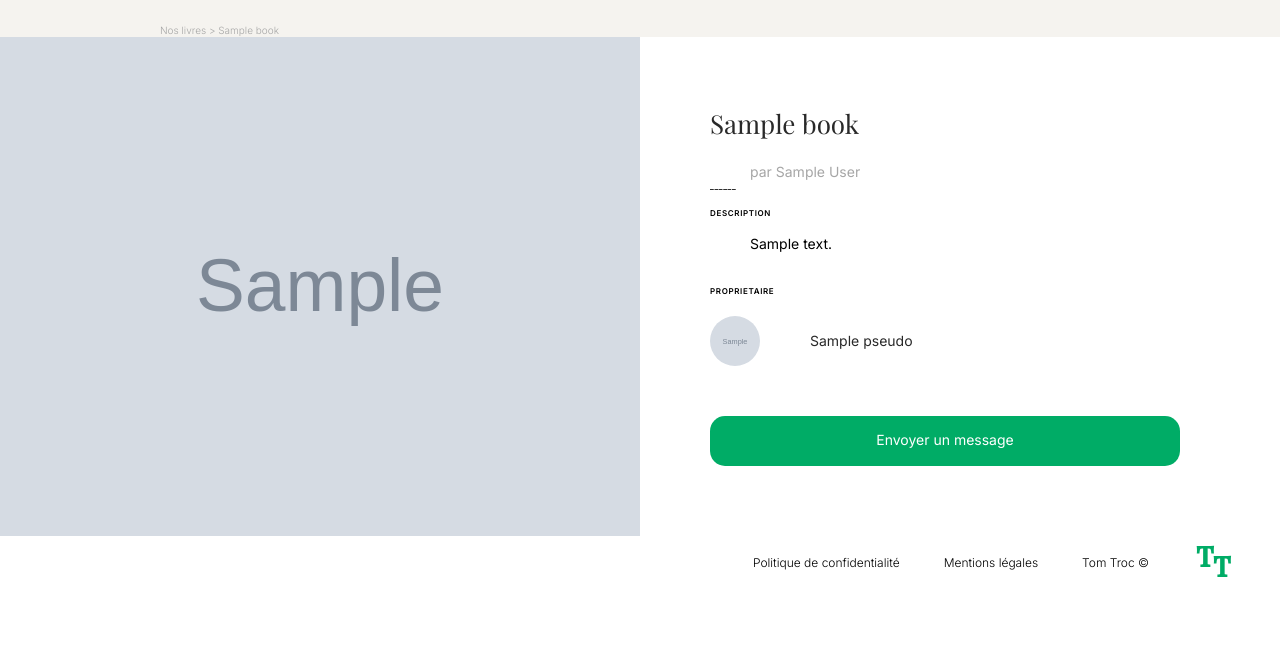
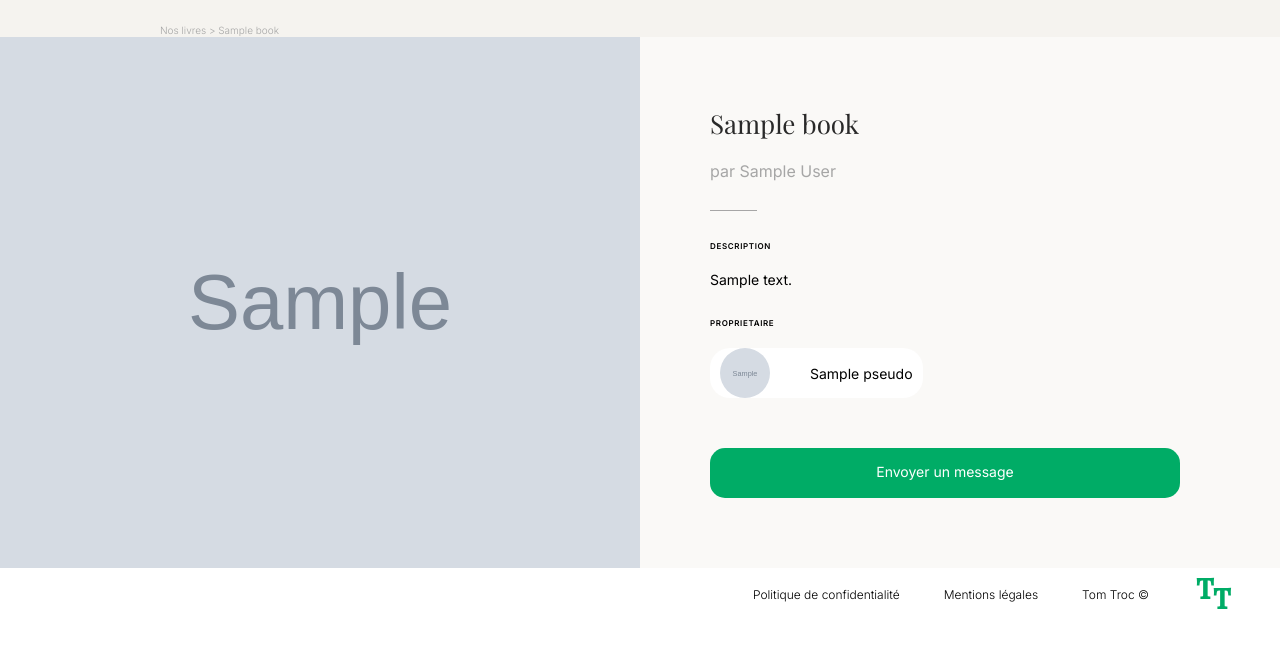
Before and after one commit to Alan971/tom_troc, a PHP site: template views/templates/singleBook.php in a window 1280 px wide. Shown: the part 51-699 px from the top of the page. Run offline with PHP 8.4, Linux system fonts and the light colour scheme; the visitor is signed in with stand-in values (Sample User, id 1); the template is opened without the code that fills it: most values are stand-ins (such as "Sample title", 1, 10 or a date in 2020); grey boxes marked "Sample" are stand-in pictures; data that the repository does not hold is empty; some web fonts are replaced.

Commit message:
modification de présentation de la page singleBook

```diff
--- a/controllers/BookController.php
+++ b/controllers/BookController.php
@@ -38,6 +38,7 @@ class BookController {
     public function showSingleBook() :void {
         // Récupération de l'id du livre demandé.
         $id = Utils::request("id", -1);
+        $idUser = $_SESSION['idUser'];
 
         $bookManager = new BookManager();
         $book = $bookManager->getBookById($id);
@@ -47,7 +48,7 @@ class BookController {
         $owner = $bookOwner->getUserById($book->getidUser());
 
         $view = new View($book->getTitle());
-        $view->render("singleBook", ['book' => $book, 'owner' => $owner]);
+        $view->render("singleBook", ['book' => $book, 'owner' => $owner, 'idUser' => $idUser]);
     }
 
     /**
--- a/css/homestyle.css
+++ b/css/homestyle.css
@@ -379,7 +379,7 @@
 }
 #singleBookDescription {
     width: 100%;
-    background-color: var(--backgroundPaleColor);
+    background-color: var(--backgroundPaleGrey);
     display: flex;
     flex-direction: row;
 }
@@ -391,21 +391,46 @@
     padding: 70px;
     padding-right: 100px;
 }
+#titleSingleBook {
+    width: 100%;
+}
+#titleSingleBook h3 {
+    color: var(--hamzaColor);
+    font-family: Inter;
+    font-size: 16px;
+    font-weight: 400;
+    line-height: 19.36px;
+    text-align: left;
+}
+#singleBookLigne {
+    width: 10%;
+    height: 30px;
+    border-bottom: 1px solid var(--hamzaColor);
+}
+#singleBookContent {
+    width: 100%;
+}
+#singleBookContent p {
+    width: 100%;
+    overflow-wrap: break-word;
+}
 #owner {
-    width: 100%;
+    width: fit-content;
+    background-color: var(--backgroundPaleColor);
+    border-radius: 20px;
     display: flex;
     flex-direction: row;
     align-items: center;
-    margin-top: 20px;
+    padding-right: 10px;
 }
 #owner img {
     width: 50px;
     height: 50px;
     border-radius: 30px;
-    margin-right: 10px;
+    margin-left: 10px;
 }
-#owner span{
-    color: #292929;
+#owner p{
+    color :var(--h2Color);
     font-family: Inter;
     font-size: 14px;
     font-weight: 400;
@@ -422,26 +447,22 @@
     padding-top: 15px;
     text-align: center;
 }
-#singleBook p {
+#singleBook h4 {
     font-family: Inter;
     font-size: 8px;
     font-weight: 600;
     letter-spacing: 0.08em;
     text-align: left;
+    padding-bottom: 20px;
+    padding-top: 30px;
 }
-#singleBook span {
+#singleBook p {
     font-family: Inter;
     font-size: 14px;
     font-weight: 400;
     text-align: left;
 }
-#detail1{
-    color: var(--hamzaColor);
-    font-family: Inter;
-    font-size: 16px;
-    font-weight: 400;
-    line-height: 19.36px;
-}
+
 
 /* User management */
 .inscription {
--- a/css/style.css
+++ b/css/style.css
@@ -28,6 +28,7 @@ body {
     --textColor: black;
     --h2Color: #292929;
     --hamzaColor: #A6A6A6;
+    --pBlue : #EDF2F6;
 }
 
 h1 {
--- a/views/templates/singleBook.php
+++ b/views/templates/singleBook.php
@@ -6,24 +6,32 @@
     <div id = "singleBookDescription">
         <img src="<?=$book->getImage()?>" alt="<?=$book->getTitle?>">
         <div id = "description">
+            <div id="titleSingleBook">
                 <h2><?=$book->getTitle()?></h2>
-            <span id = "detail1">par <?=$book->getAuthor()?></span>
-            <p>______</p>
-            <br>
-            <p>DESCRIPTION</p>
-            <br>
-            <span><?=$book->getComment()?></span>
-            <br><br><br>
-            <p>PROPRIETAIRE</p>
-            <? if($owner->getId() ===$book->getidUser()) :?>
+                <h3>par <?=$book->getAuthor()?></h3>
+                <div id="singleBookLigne"></div>
+            </div>
+            <div id="singleBookContent">
+                <h4>DESCRIPTION</h4>
+                <p><?=$book->getComment()?></p>
+            </div>
+            <div id="singleBookProprietaire">
+                <h4>PROPRIETAIRE</h4>
+                <? if($idUser === $book->getidUser()) :?>
                     <a id="owner" href="#">
+                        <img src="<?=$owner->getIcon()?>" alt="">
+                        <p><?=$owner->getPseudo()?></p>
+                    </a>
                 <? else :?>
                     <a id="owner" href="index.php?action=account&idUser=<?=$book->getidUser()?>">
-            <? endif; ?>
                         <img src="<?=$owner->getIcon()?>" alt="">
                         <span><?=$owner->getPseudo()?></span>
                     </a>
-            <a id="sendMessage" href="index.php?action=MessageFromSingleBook&idBook=<?=$book->getId()?>&idBookOwner=<?=$book->getidUser()?>">Envoyer un message</a>
+                    <a id="sendMessage" href="index.php?action=MessageFromSingleBook&idBook=<?=$book->getId()?>&idBookOwner=<?=$book->getidUser()?>">
+                        Envoyer un message
+                    </a>
+                <? endif; ?>
             </div>
 </div>
     </div>
+</div>
```
Lines whose indentation alone changed are shown as unchanged.
